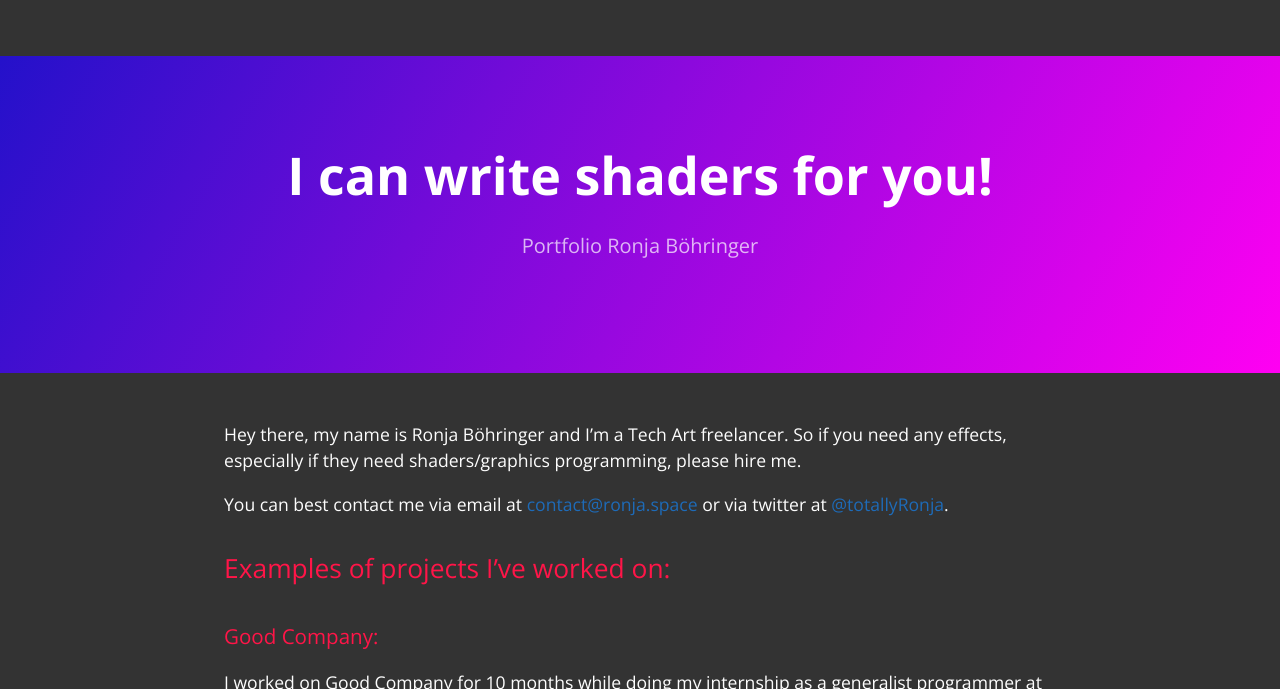
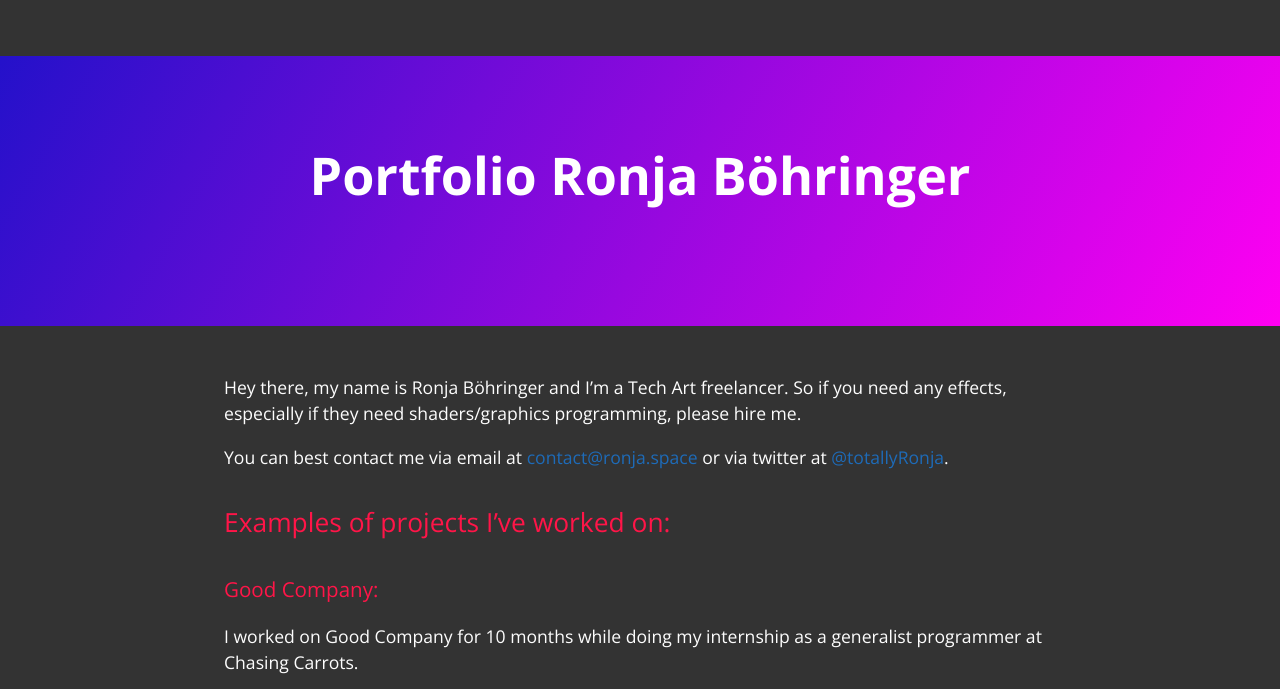
Before and after one commit to totallyRonja/totallyRonja.github.io, a Jekyll site: the page built from index.md, in a window 1280 px wide and 900 px high, cut to the strip 0-689 px from the top of the window. Built offline with Jekyll 4.4.1, drawn with Linux system fonts in a browser that asks for light colours.

```diff
--- a/_config.yml
+++ b/_config.yml
@@ -1,5 +1,4 @@
-title: I can write shaders for you!
-description: Portfolio Ronja Böhringer
+title: Portfolio Ronja Böhringer
 show_downloads: false
 
 baseurl: "" # change this to the subpath of your site, e.g. /blog. Leave it empty if you don't need it.
```
